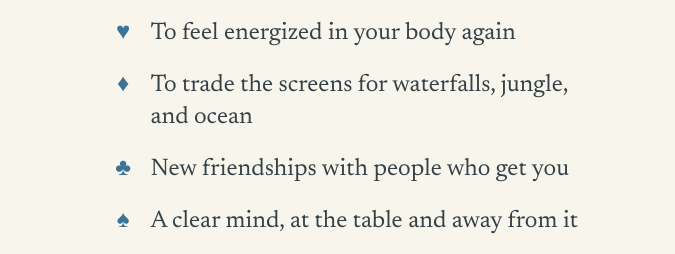
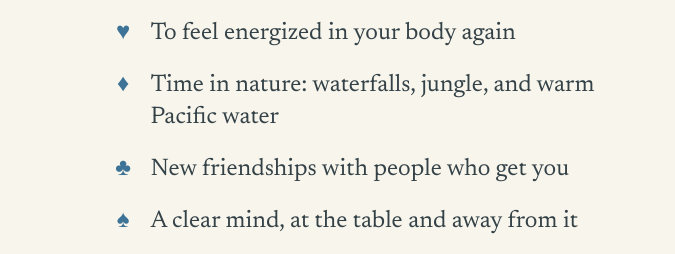
Before and after one commit to dx85d8gqvm-rgb/jungle-alchemy, a plain HTML site: page index.html in a window 1280 px wide. Shown: the part 1803-2057 px from the top of the page, 0-675 px from the left. Drawn offline with Linux system fonts and the light colour scheme.

Commit message:
This-is-for-you: time in nature
Co-Authored-By: Claude Fable 5 <noreply@anthropic.com>

```diff
--- a/index.html
+++ b/index.html
@@ -246,7 +246,7 @@
         <ul class="reveal mt-9 space-y-5 text-xl sm:text-2xl leading-snug text-ink/85" style="transition-delay:.1s">
           <li class="flex items-baseline gap-4"><span class="suit text-azure">&#9824;</span><span>A break from the grind that actually resets you</span></li>
           <li class="flex items-baseline gap-4"><span class="suit text-azure">&#9829;</span><span>To feel energized in your body again</span></li>
-          <li class="flex items-baseline gap-4"><span class="suit text-azure">&#9830;</span><span>To trade the screens for waterfalls, jungle, and ocean</span></li>
+          <li class="flex items-baseline gap-4"><span class="suit text-azure">&#9830;</span><span>Time in nature: waterfalls, jungle, and warm Pacific water</span></li>
           <li class="flex items-baseline gap-4"><span class="suit text-azure">&#9827;</span><span>New friendships with people who get you</span></li>
           <li class="flex items-baseline gap-4"><span class="suit text-azure">&#9824;</span><span>A clear mind, at the table and away from it</span></li>
           <li class="flex items-baseline gap-4"><span class="suit text-azure">&#9829;</span><span>To let loose, have fun, and be yourself</span></li>
```
